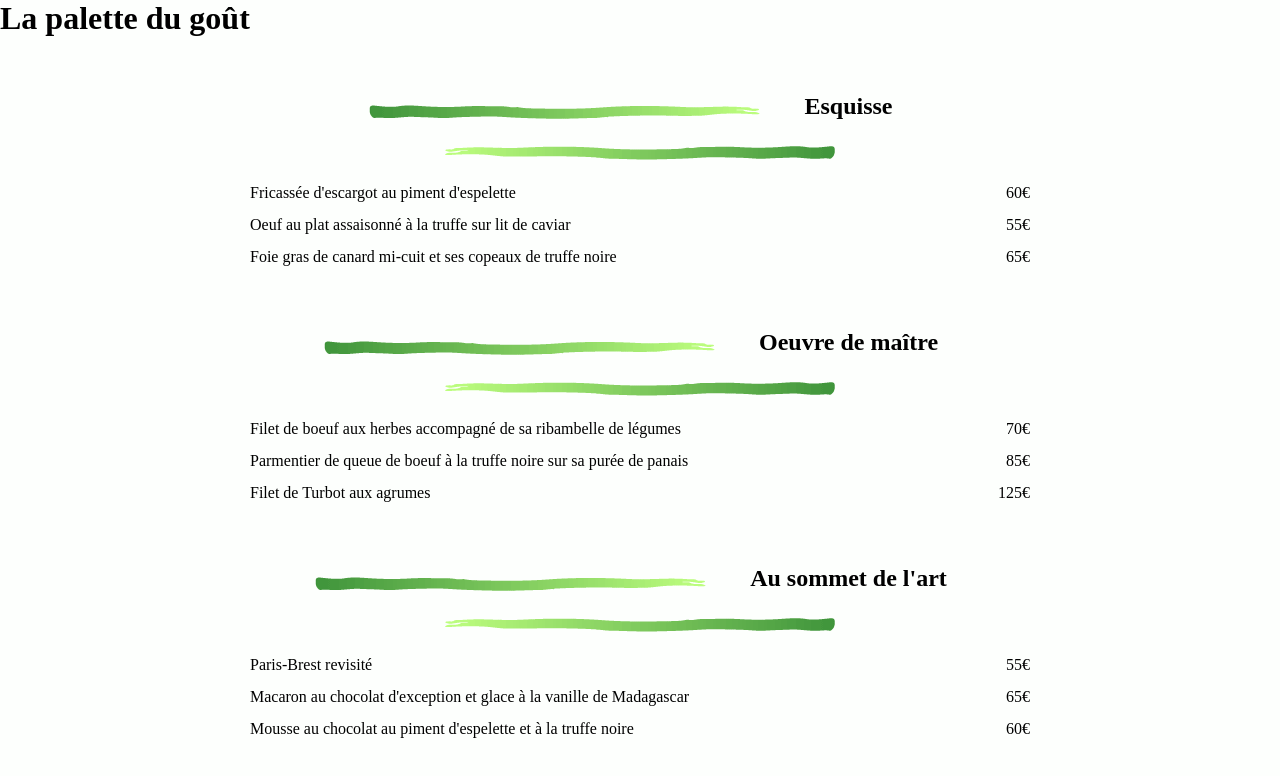
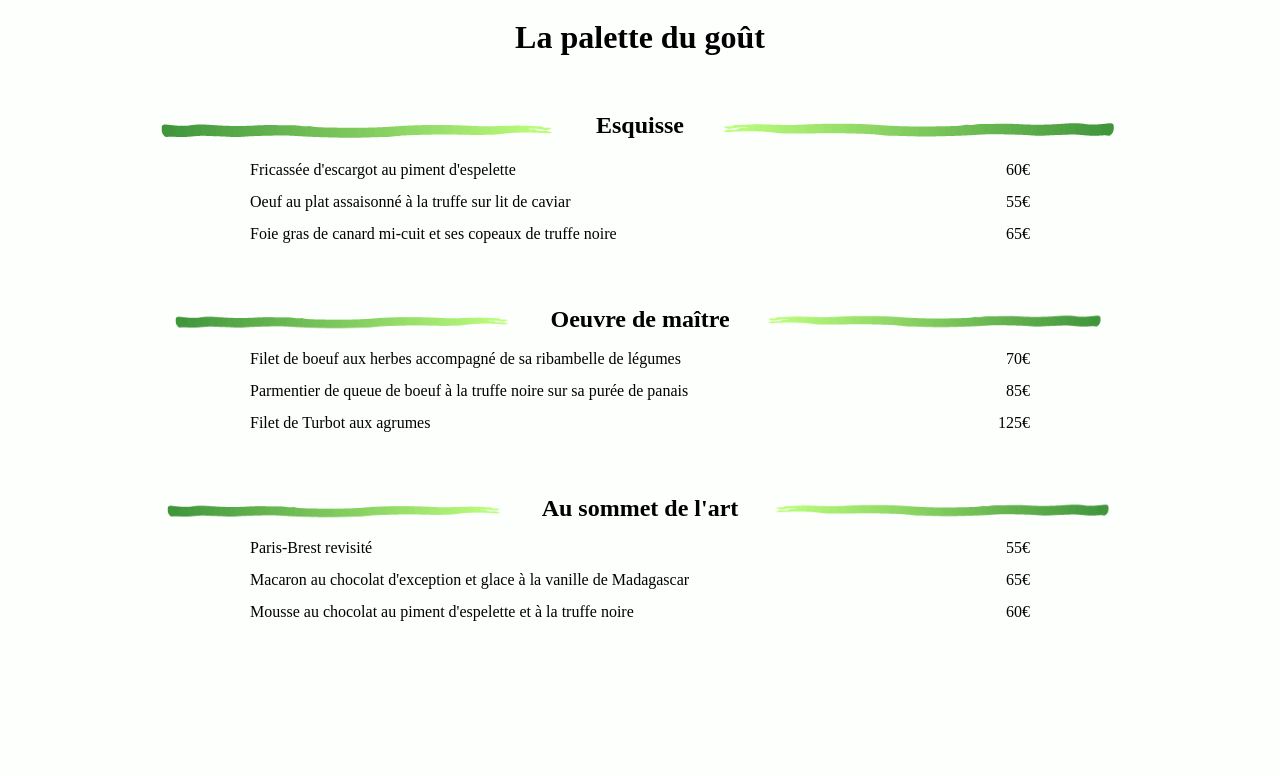
Before and after one commit to olivierconde/Ohmyfood, a website: page menus/lapalette.html in a window 1280 px wide. Drawn offline with nearby package versions, Linux system fonts and the light colour scheme; files that its build step writes are made by us from their sources.

Commit message:
commit configuration des class pour les menus

```diff
--- a/sass/main.scss
+++ b/sass/main.scss
@@ -17,7 +17,7 @@ $color-textetitre: RGB(253 203 69);
 $color-lanoteenchantee: RGB(252 223 219);
 $color-lechicfrancaise: RGB(255 245 254);
 $color-lapalette: RGB(253 255 253);
-$color-ledelice: RGB(249 249 249);
+$color-ledelice: RGB(237 239 239);
 
 /*tete de page*/
 .color-background {
@@ -134,13 +134,13 @@ article{
     background-color: $color-lanoteenchantee;
 }
 
-.tete-page-lanote {
+.tete-page-lesmenus {
     text-align: center;
     padding-top: 1.2rem;
 }
 
 .corps-menus{
-    width: 950px;
+    width: 1024px;
     margin: auto;
     text-align: center;
     /*border: 3px solid black;*/
@@ -185,3 +185,16 @@ li{
     width: 1.5rem;
     padding-top: 1.5rem;
 }
+
+    /*lapalette*/
+
+.couleur-de-fond-lapalette {
+    background-color: $color-lapalette;
+}
+
+.dimention-ligne-lapalette{
+    width: 350px;
+}
+
+
+    /*lechic*/
```
